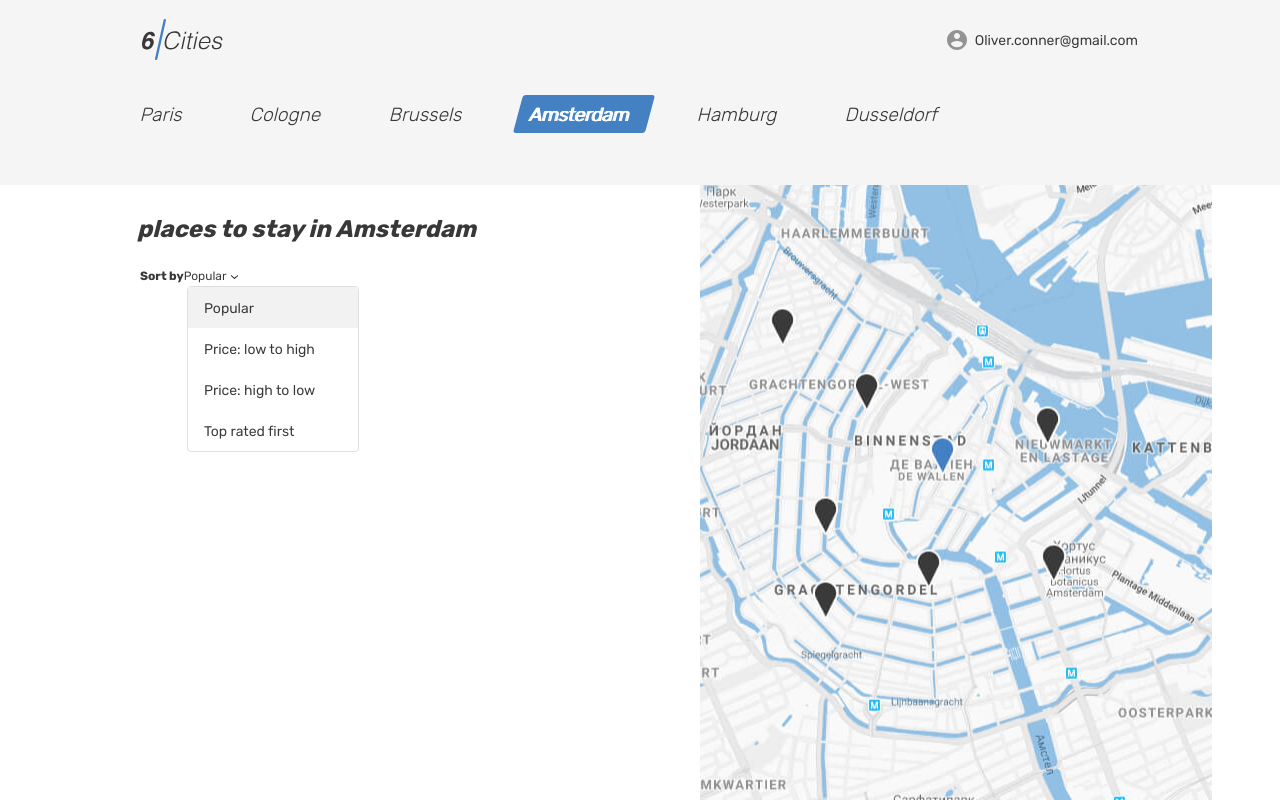
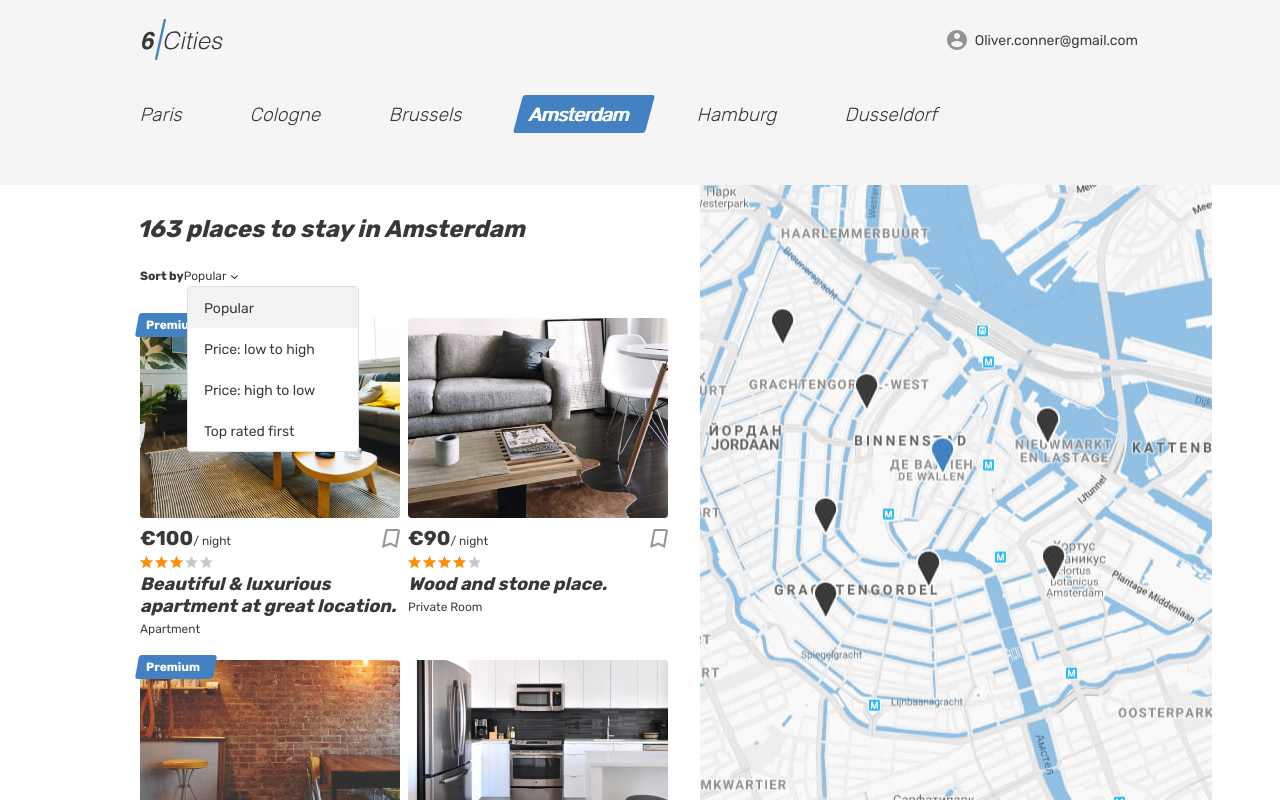
Before and after one commit to SldTir/874017-six-cities-5, a React app: page / in a window 1280 px wide. Built offline with nearby package versions, Linux system fonts and the light colour scheme.

Commit message:
Сделал динамическую отрисовку компонента places-lisc в main

```diff
--- a/src/components/main-screen/main-screen.jsx
+++ b/src/components/main-screen/main-screen.jsx
@@ -1,11 +1,13 @@
 import React, {PureComponent} from "react";
 import PropTypes from "prop-types";
+import PlacesListScreen from "../places-list-screen/places-list-screen";
 
 class MainScreen extends PureComponent {
   constructor(props) {
     super(props);
   }
   render() {
+    const {placesCount, offers, revocationList} = this.props;
     return (
       <div className="page page--gray page--main">
         <header className="header">
@@ -73,7 +75,7 @@ class MainScreen extends PureComponent {
             <div className="cities__places-container container">
               <section className="cities__places places">
                 <h2 className="visually-hidden">Places</h2>
-                <b className="places__found">{/*Place count*/} places to stay in Amsterdam</b>
+                <b className="places__found">{placesCount} places to stay in Amsterdam</b>
                 <form className="places__sorting" action="#" method="get">
                   <span className="places__sorting-caption">Sort by</span>
                   <span className="places__sorting-type" tabIndex="0">
@@ -89,7 +91,7 @@ class MainScreen extends PureComponent {
                     <li className="places__option" tabIndex="0">Top rated first</li>
                   </ul>
                 </form>
-                {/* список карточек */}
+                <PlacesListScreen offers={offers} revocationList={revocationList}></PlacesListScreen>
               </section>
               <div className="cities__right-section">
                 <section className="cities__map map"></section>
--- a/src/components/offer-card-screen/offer-card-screen.jsx
+++ b/src/components/offer-card-screen/offer-card-screen.jsx
@@ -1,20 +1,25 @@
 import React from "react";
+import PropTypes from "prop-types";
+import {TypeHousing} from "../../const.js";
 
-const OfferCardScreen = () => {
+const returnsPercentage = (number) => Math.round(number) * 20;
+
+const OfferCardScreen = ({offer}) => {
   return (
     <article className="cities__place-card place-card">
-      <div className="place-card__mark">
+      {offer.premium && <div className="place-card__mark">
         <span>Premium</span>
-      </div>
+      </div>}
+
       <div className="cities__image-wrapper place-card__image-wrapper">
         <a href="#">
-          <img className="place-card__image" src="img/apartment-01.jpg" width="260" height="200" alt="Place image" />
+          <img className="place-card__image" src={`img/` + offer.photos[1]} width="260" height="200" alt="Place image" />
         </a>
       </div>
       <div className="place-card__info">
         <div className="place-card__price-wrapper">
           <div className="place-card__price">
-            <b className="place-card__price-value">&euro;120</b>
+            <b className="place-card__price-value">&euro;{offer.cost}</b>
             <span className="place-card__price-text">&#47;&nbsp;night</span>
           </div>
           <button className="place-card__bookmark-button button" type="button">
@@ -26,17 +31,38 @@ const OfferCardScreen = () => {
         </div>
         <div className="place-card__rating rating">
           <div className="place-card__stars rating__stars">
-            <span style={{ width: 80 + `%` }} />
+            <span style={{width: returnsPercentage(offer.rating) + `%`}} />
             <span className="visually-hidden">Rating</span>
           </div>
         </div>
         <h2 className="place-card__name">
-          <a href="#">Beautiful &amp; luxurious apartment at great location</a>
+          <a href="#">{offer.header}</a>
         </h2>
-        <p className="place-card__type">Apartment</p>
+        <p className="place-card__type">{TypeHousing[offer.type]}</p>
       </div>
     </article>
   );
 };
 
+OfferCardScreen.propTypes = {
+  offer: PropTypes.shape({
+    id: PropTypes.number.isRequired,
+    photos: PropTypes.arrayOf(PropTypes.string.isRequired),
+    header: PropTypes.string.isRequired,
+    description: PropTypes.string.isRequired,
+    premium: PropTypes.bool.isRequired,
+    type: PropTypes.string.isRequired,
+    rating: PropTypes.number.isRequired,
+    bedroomsCount: PropTypes.number.isRequired,
+    maxNumberGuests: PropTypes.number.isRequired,
+    cost: PropTypes.number.isRequired,
+    welfareItem: PropTypes.arrayOf(PropTypes.string.isRequired),
+    informationAboutHost: PropTypes.shape({
+      avatar: PropTypes.string.isRequired,
+      name: PropTypes.string.isRequired,
+      super: PropTypes.bool.isRequired,
+    }).isRequired
+  }).isRequired
+};
+
 export default OfferCardScreen;
--- /dev/null
+++ b/src/components/places-list-screen/places-list-screen.jsx
@@ -0,0 +1,52 @@
+import React from "react";
+import PropTypes from "prop-types";
+import OfferCardScreen from "../offer-card-screen/offer-card-screen";
+
+const PlacesListScreen = ({offers, revocationList}) => {
+  return (
+    <div className="cities__places-list places__list tabs__content">
+      {offers.map((offer) =>
+        <OfferCardScreen
+          key={offer.id}
+          offer={offer}
+          revocationList={revocationList.filter((element) => element.id === offer.id)}
+        />
+      )}
+    </div>
+  );
+};
+
+PlacesListScreen.propTypes = {
+  offers: PropTypes.arrayOf(PropTypes.shape({
+    id: PropTypes.number.isRequired,
+    photos: PropTypes.arrayOf(PropTypes.string.isRequired),
+    header: PropTypes.string.isRequired,
+    description: PropTypes.string.isRequired,
+    premium: PropTypes.bool.isRequired,
+    type: PropTypes.string.isRequired,
+    rating: PropTypes.number.isRequired,
+    bedroomsCount: PropTypes.number.isRequired,
+    maxNumberGuests: PropTypes.number.isRequired,
+    cost: PropTypes.number.isRequired,
+    welfareItem: PropTypes.arrayOf(PropTypes.string.isRequired),
+    informationAboutHost: PropTypes.shape({
+      avatar: PropTypes.string.isRequired,
+      name: PropTypes.string.isRequired,
+      super: PropTypes.bool.isRequired,
+    }).isRequired
+  })).isRequired,
+  revocationList: PropTypes.arrayOf(PropTypes.shape({
+    id: PropTypes.number.isRequired,
+    reviews: PropTypes.arrayOf(
+        PropTypes.shape({
+          avatar: PropTypes.string.isRequired,
+          name: PropTypes.string.isRequired,
+          rating: PropTypes.number.isRequired,
+          date: PropTypes.instanceOf(Date).isRequired,
+          reviewText: PropTypes.string.isRequired,
+        }).isRequired
+    ).isRequired
+  })).isRequired
+};
+
+export default PlacesListScreen;
--- a/src/const.js
+++ b/src/const.js
@@ -0,0 +1,6 @@
+export const TypeHousing = {
+  apartment: `Apartment`,
+  room: `Private Room`,
+  house: `House`,
+  hotel: `Hotel`,
+};
--- a/src/mocks/offers.js
+++ b/src/mocks/offers.js
@@ -12,7 +12,7 @@ export default [
     Beautiful & luxurious apartment at great location.`,
     premium: true,
     type: `apartment`,
-    rating: 4.8,
+    rating: 3.1,
     bedroomsCount: 3,
     maxNumberGuests: 3,
     cost: 100,
@@ -26,11 +26,11 @@ export default [
   {
     id: 2,
     photos: [
+      `room.jpg`,
       `apartment-01.jpg`,
       `apartment-02.jpg`,
       `apartment-03.jpg`,
       `studio-01.jpg`,
-      `room.jpg`,
       `apartment-02.jpg`,
       `apartment-03.jpg`,
     ],
@@ -63,7 +63,7 @@ export default [
     Canal View Prinsengracht.`,
     premium: true,
     type: `house`,
-    rating: 3.8,
+    rating: 4.8,
     bedroomsCount: 4,
     maxNumberGuests: 4,
     cost: 120,
@@ -77,10 +77,10 @@ export default [
   {
     id: 4,
     photos: [
+      `studio-01.jpg`,
+      `apartment-03.jpg`,
+      `apartment-02.jpg`,
       `apartment-01.jpg`,
-      `apartment-02.jpg`,
-      `apartment-03.jpg`,
-      `studio-01.jpg`,
     ],
     header: `Nice, cozy, warm big bed apartment.`,
     description: `Nice, cozy, warm big bed apartment.
```
Also changed, not shown: src/places-list-screen/places-list-screen.jsx (deleted, +0 -10 lines).
